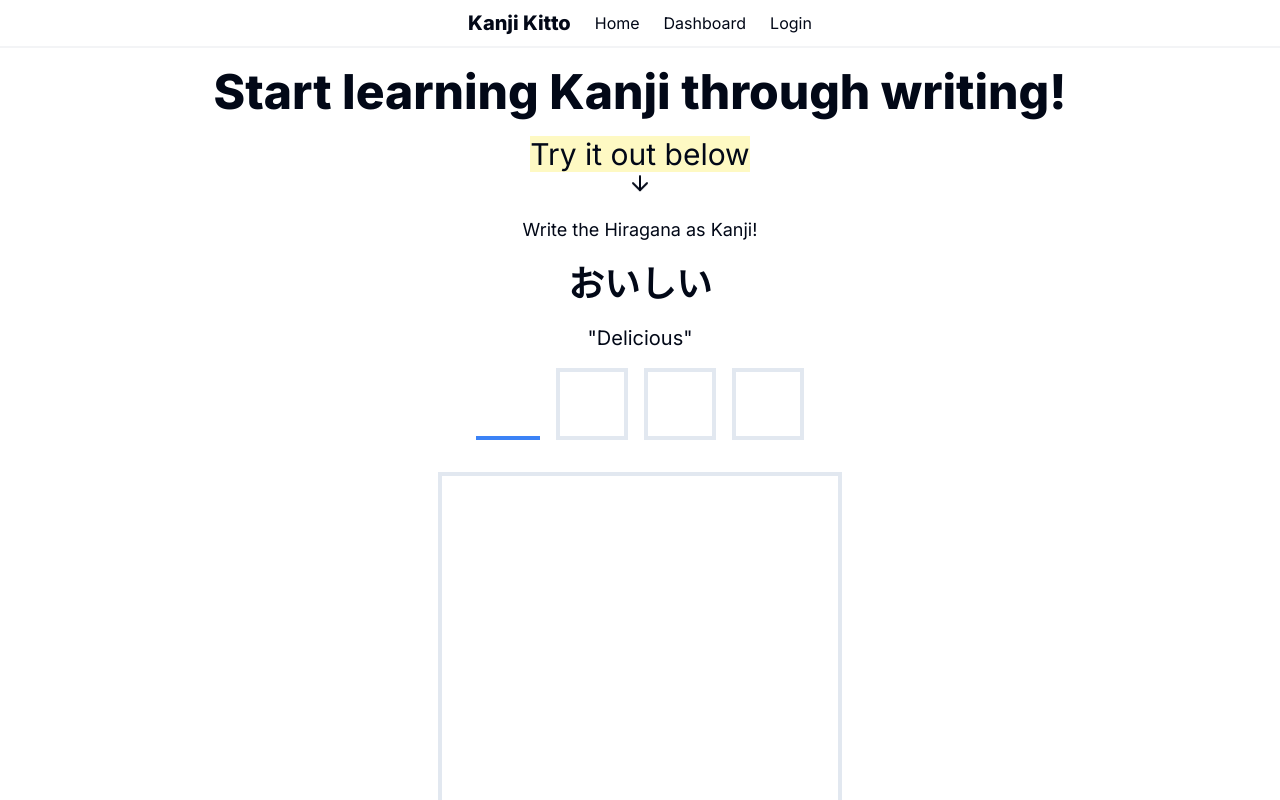
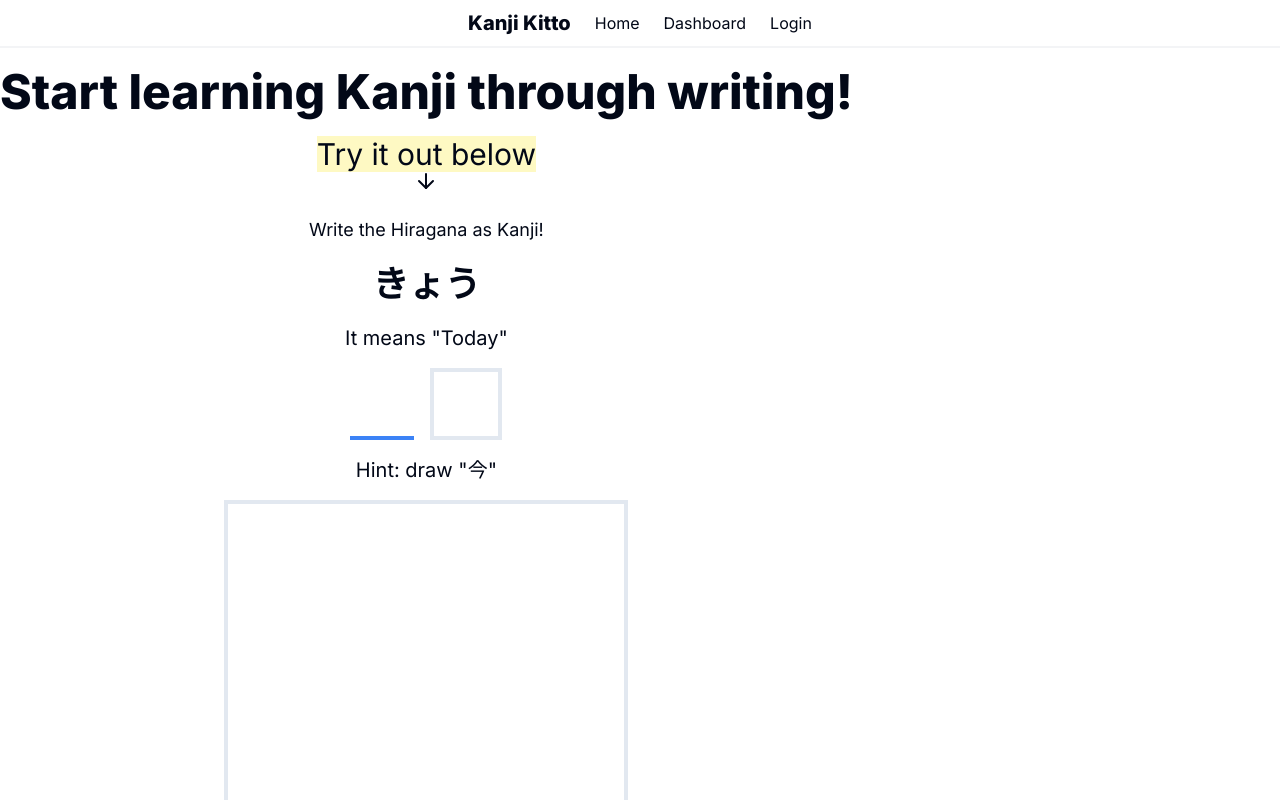
Before and after one commit to benbousquet/kanjikitto, a Next.js app: page / in a window 1280 px wide. Shown: the top 800 px of the page. Built offline with nearby package versions, Linux system fonts and the light colour scheme.

Commit message:
added hints to the homepage

```diff
--- a/app/page.tsx
+++ b/app/page.tsx
@@ -3,20 +3,24 @@ import KanjiDrawing from "../components/kanjiDrawing";
 import { ArrowDown } from "lucide-react";
 export default function Home() {
   const exampleItem: ReviewItem = {
-    hiragana: "おいしい",
-    kanji: "美味しい",
-    meaning: "Delicious",
+    hiragana: "きょう",
+    kanji: "今日",
+    meaning: "Today",
   };
   return (
     <main>
+      <div className="flex flex-col max-w-fit">
         <h1 className="text-5xl text-center font-extrabold py-5 flex-wrap">
           Start learning Kanji through writing!
         </h1>
-      <h2 className="text-3xl text-center"><span className="bg-yellow-100">Try it out below</span></h2>
+        <h2 className="text-3xl text-center">
+          <span className="bg-yellow-100">Try it out below</span>
+        </h2>
         <div className="flex flex-row justify-center animate-bounce">
           <ArrowDown />
         </div>
         <KanjiDrawing word={exampleItem} nextItem={null} />
+      </div>
     </main>
   );
 }
--- a/components/kanjiDrawing.tsx
+++ b/components/kanjiDrawing.tsx
@@ -1,7 +1,6 @@
 "use client";
 import useDoodle from "./useDoddle";
 import { Button } from "@/components/ui/button";
-import { Separator } from "@/components/ui/separator";
 import { ArrowRight, Check, Eraser } from "lucide-react";
 import { useEffect, useState, useRef } from "react";
 import { ReviewItem } from "./types";
@@ -119,6 +118,12 @@ export default function KanjiDrawing({
     return <h4 className="text-3xl">You scored {score}/{letters.length} for this Kanji!</h4>;
   }
 
+  function showHint() {
+    return (
+        <p className="text-center text-xl">Hint: draw "{letters[currLetter]?.letter}"</p>
+    )
+  }
+
   return (
     <>
       <div>
@@ -128,7 +133,7 @@ export default function KanjiDrawing({
             : "Write the Hiragana as Kanji!"}
         </h4>
         <h1 className="text-4xl font-extrabold text-center py-5">{hiragana}</h1>
-        <h2 className="text-xl text-center">"{meaning}"</h2>
+        <h2 className="text-xl text-center">It means "{meaning}"</h2>
       </div>
 
       <div className="flex flex-row flex-wrap space-x-4 justify-center py-4">
@@ -163,6 +168,7 @@ export default function KanjiDrawing({
           <h1 className="text-5xl font-extrabold text-center">{kanji}</h1>
         </div>
       )}
+      {(!nextItem && !isDone()) && showHint()}
       <canvas
         id="doodleCanvas"
         className={"border-4 my-4 max-w-xl mx-auto " + (isDone() && "hidden")}
--- a/components/kanjiReview.tsx
+++ b/components/kanjiReview.tsx
@@ -18,7 +18,7 @@ export default function KanjiReview({
   }
 
   return (
-    <div className="flex flex-col max-w-4xl mx-auto">
+    <div className="flex flex-col mx-auto">
       <div>
         <p className="text-xl text-right pr-4 font-bold">{reviewData.length - currentItemIdx} Left</p>
       </div>
--- a/tailwind.config.ts
+++ b/tailwind.config.ts
@@ -19,9 +19,6 @@ const config = {
       },
     },
     extend: {
-      animation: {
-        wiggle: 'wiggle 1s ease-in-out infinite',
-      },
       fontFamily: {
         sans: ["var(--font-sans)", ...fontFamily.sans],
       },
```
Lines whose indentation alone changed are shown as unchanged.
